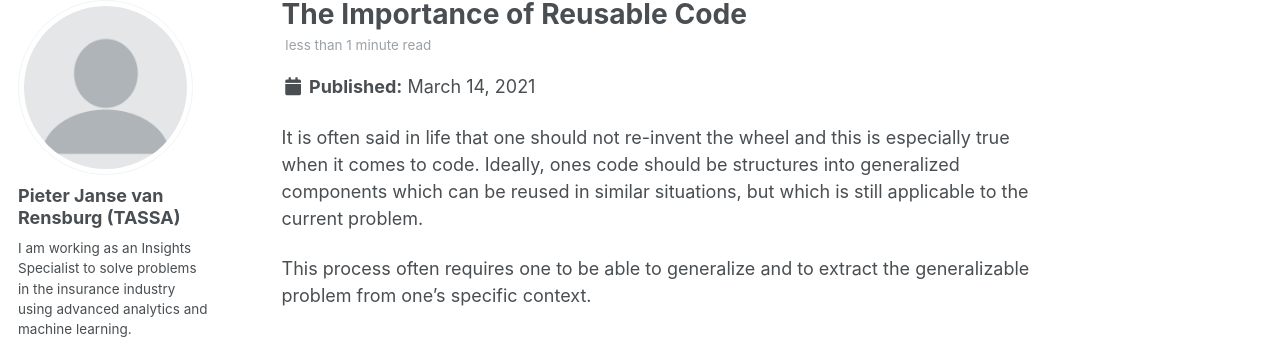
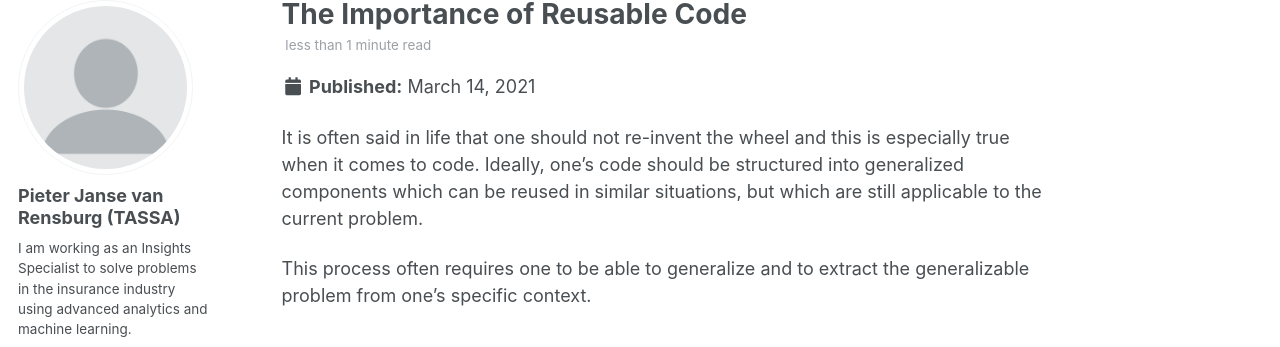
Before and after one commit to Pieter07/my-website, a Jekyll site: the page built from _posts/2021-03-14-the-importance-of-reusable-code.md, in a window 1280 px wide. Shown: the part 118-465 px from the top of the page. Built offline with Jekyll 4.4.1, drawn with Linux system fonts in a browser that asks for light colours.

Commit message:
Updated blog post.

```diff
--- a/_posts/2021-03-14-the-importance-of-reusable-code.md
+++ b/_posts/2021-03-14-the-importance-of-reusable-code.md
@@ -8,6 +8,6 @@ tags:
   - patterns
 ---
 
-It is often said in life that one should not re-invent the wheel and this is especially true when it comes to code. Ideally, ones code should be structures into generalized components which can be reused in similar situations, but which is still applicable to the current problem.
+It is often said in life that one should not re-invent the wheel and this is especially true when it comes to code. Ideally, one's code should be structured into generalized components which can be reused in similar situations, but which are still applicable to the current problem.
 
 This process often requires one to be able to generalize and to extract the generalizable problem from one's specific context.
```
